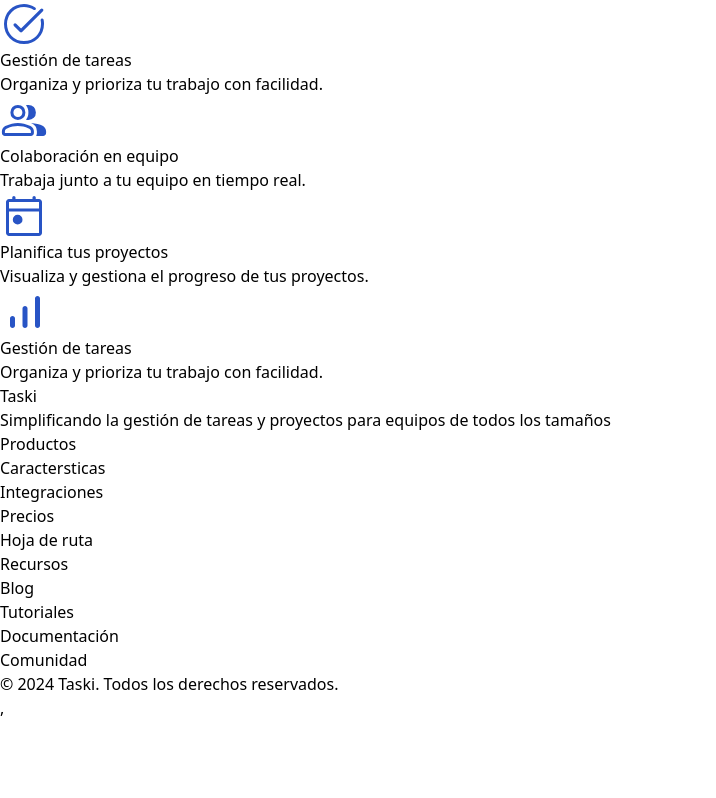
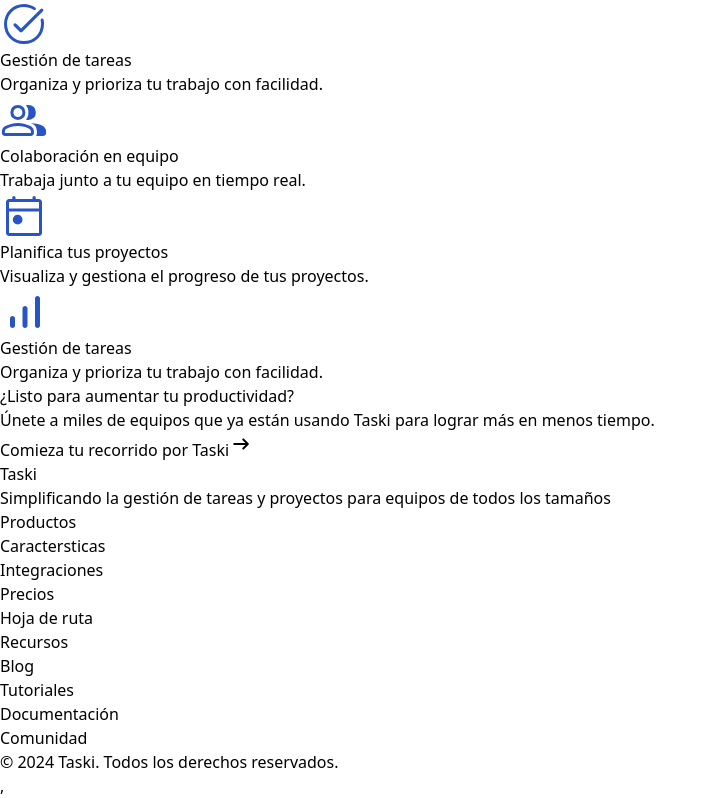
Before and after one commit to jjuancoo/Tareas_Inteligentes_UI, a React (Vite) app: page / in a window 1280 px wide. Shown: the part 690-1488 px from the top of the page, without its empty margins (0-716 px from the left). Before the commit the page ends 1410 px from the top, so only its background shows below. Built offline with nearby package versions, Linux system fonts and the light colour scheme.

Commit message:
Añade una seccion rapida para el registro de usuarios

```diff
--- a/src/Pages/Home.jsx
+++ b/src/Pages/Home.jsx
@@ -4,6 +4,7 @@
 import NavBar from '../components/Home/NavBar'
 import Footer from '../components/Home/Footer';
 import Characteristics from '../components/Home/Characteristics';
+import Start from '../components/Home/Start';
 
 const Home = () => {
   return (
@@ -113,6 +114,7 @@
         </div>
 
         <Characteristics />
+        <Start/>
         <Footer/>
       </div>
     </div>
--- /dev/null
+++ b/src/components/Home/Start.jsx
@@ -0,0 +1,32 @@
+import React from 'react'
+import { Link } from 'react-router-dom'
+import "material-symbols";
+
+const Start = () => {
+  return (
+    <>
+      <div>
+        <div className="flex flex-col justify-center items-center">
+          <h1 className="text-center text-3xl font-bold mb-2">
+            ¿Listo para aumentar tu productividad?
+          </h1>
+          <p className="text-center text-xl text-gray-500">
+            Únete a miles de equipos que ya están usando Taski para lograr más
+            en menos tiempo.
+          </p>
+          <Link
+            to="/signup"
+            className="bg-gray-800 mt-4 text-white py-2 px-8 rounded-lg hover:bg-gray-700 flex items-center font-semibold"
+          >
+            Comieza tu recorrido por Taski
+            <span className="material-symbols-rounded ml-2">
+              arrow_right_alt
+            </span>
+          </Link>
+        </div>
+      </div>
+    </>
+  );
+}
+
+export default Start
```
